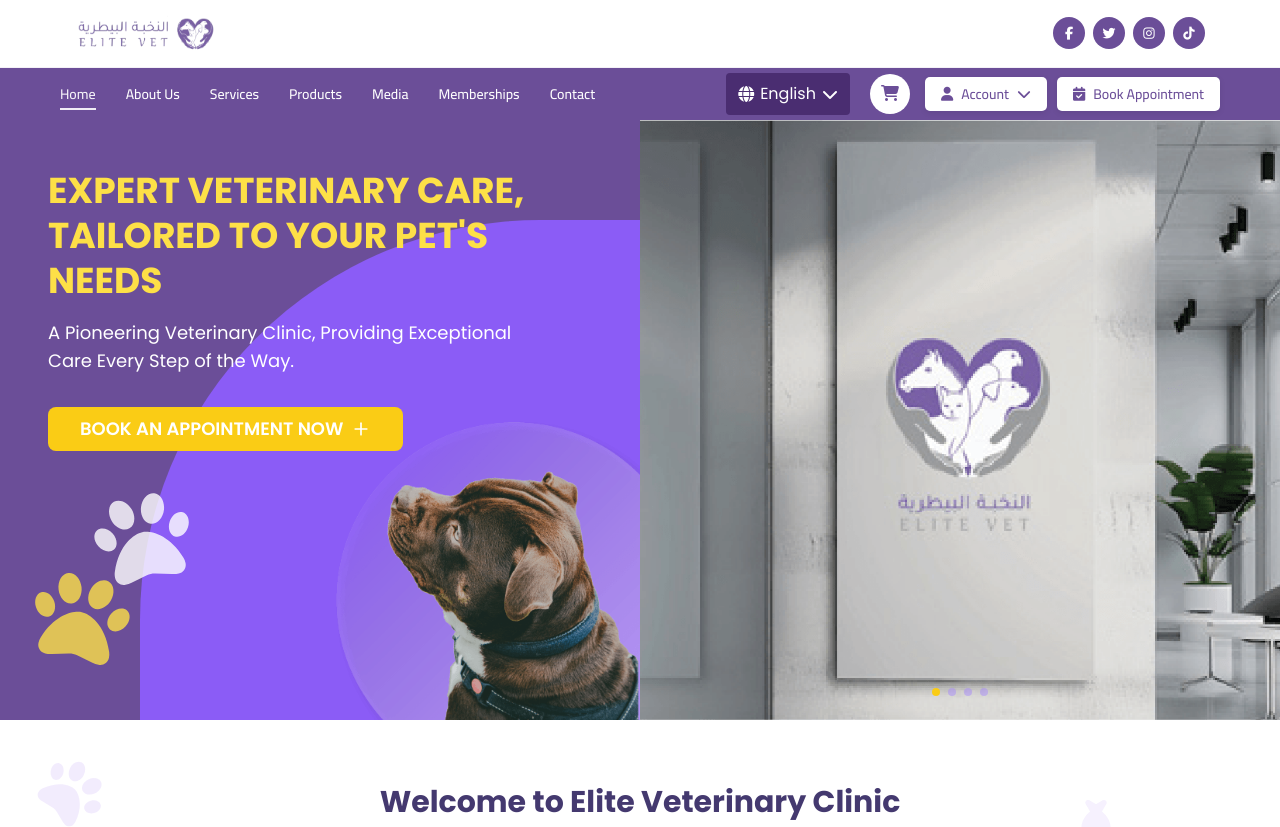
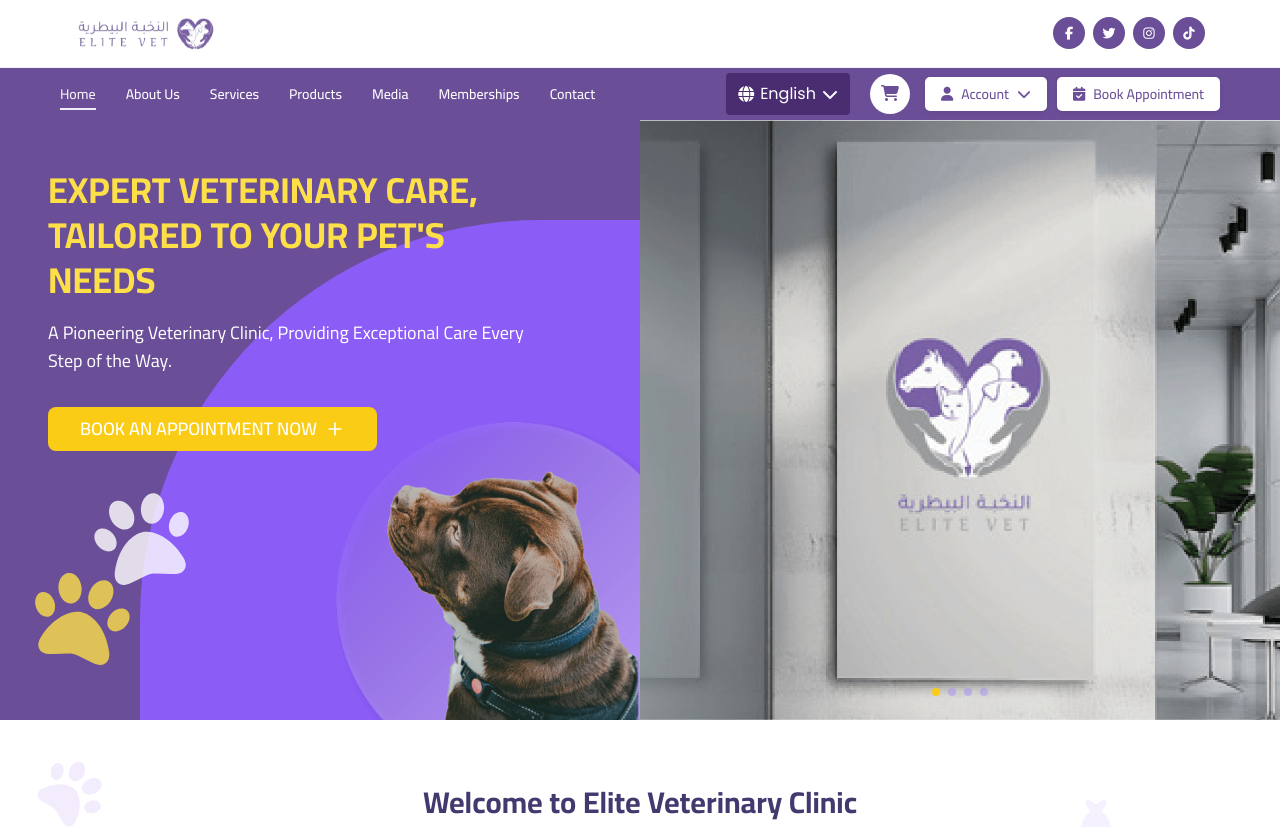
Before and after one commit to ahmed-said-dev/EliteProject, a Next.js app in the folder elite-frontend/: page / in a window 1280 px wide. Shown: the top 827 px of the page. Built offline with nearby package versions, Linux system fonts and the light colour scheme.

Commit message:
`Added support for Arabic language and fonts`

```diff
--- a/elite-frontend/pages/_document.js
+++ b/elite-frontend/pages/_document.js
@@ -1,8 +1,9 @@
 import { Html, Head, Main, NextScript } from 'next/document';
 
 export default function Document() {
+  // Note: language attribute (lang) will be set dynamically by LanguageContext
   return (
-    <Html lang="en">
+    <Html>
       <Head>
         <link rel="preconnect" href="https://fonts.googleapis.com" />
         <link rel="preconnect" href="https://fonts.gstatic.com" crossOrigin="anonymous" />
--- a/elite-frontend/src/styles/globals.css
+++ b/elite-frontend/src/styles/globals.css
@@ -1,4 +1,6 @@
 @import url('https://fonts.googleapis.com/css2?family=Cairo:wght@400;500;600;700&display=swap');
+@import url('https://fonts.googleapis.com/css2?family=Tajawal:wght@300;400;500;700;800&display=swap');
+@import url('https://fonts.googleapis.com/css2?family=IBM+Plex+Sans+Arabic:wght@300;400;500;600;700&display=swap');
 @tailwind base;
 @tailwind components;
 @tailwind utilities;
@@ -20,13 +22,31 @@ html,
 body {
   max-width: 100vw;
   overflow-x: hidden;
-  font-family: 'Cairo', sans-serif;
-  direction: rtl;
 }
 
 body {
   color: var(--text-color);
   background: #fff;
+}
+
+/* اتجاه النص والخطوط حسب اللغة */
+html[lang="ar"] body {
+  font-family: 'Tajawal', 'IBM Plex Sans Arabic', 'Cairo', sans-serif;
+  direction: rtl;
+}
+
+html[lang="en"] body {
+  font-family: 'Cairo', sans-serif;
+  direction: ltr;
+}
+
+/* تنسيق خاص للعناوين في العربية */
+html[lang="ar"] h1,
+html[lang="ar"] h2,
+html[lang="ar"] h3,
+html[lang="ar"] h4 {
+  font-family: 'IBM Plex Sans Arabic', 'Tajawal', sans-serif;
+  font-weight: 700;
 }
 
 a {
--- a/elite-frontend/tailwind.config.js
+++ b/elite-frontend/tailwind.config.js
@@ -24,6 +24,9 @@ module.exports = {
       },
       fontFamily: {
         sans: ['Cairo', 'sans-serif'],
+        tajawal: ['Tajawal', 'sans-serif'],
+        ibm: ['IBM Plex Sans Arabic', 'sans-serif'],
+        arabic: ['Tajawal', 'IBM Plex Sans Arabic', 'Cairo', 'sans-serif'],
       },
     },
   },
```
